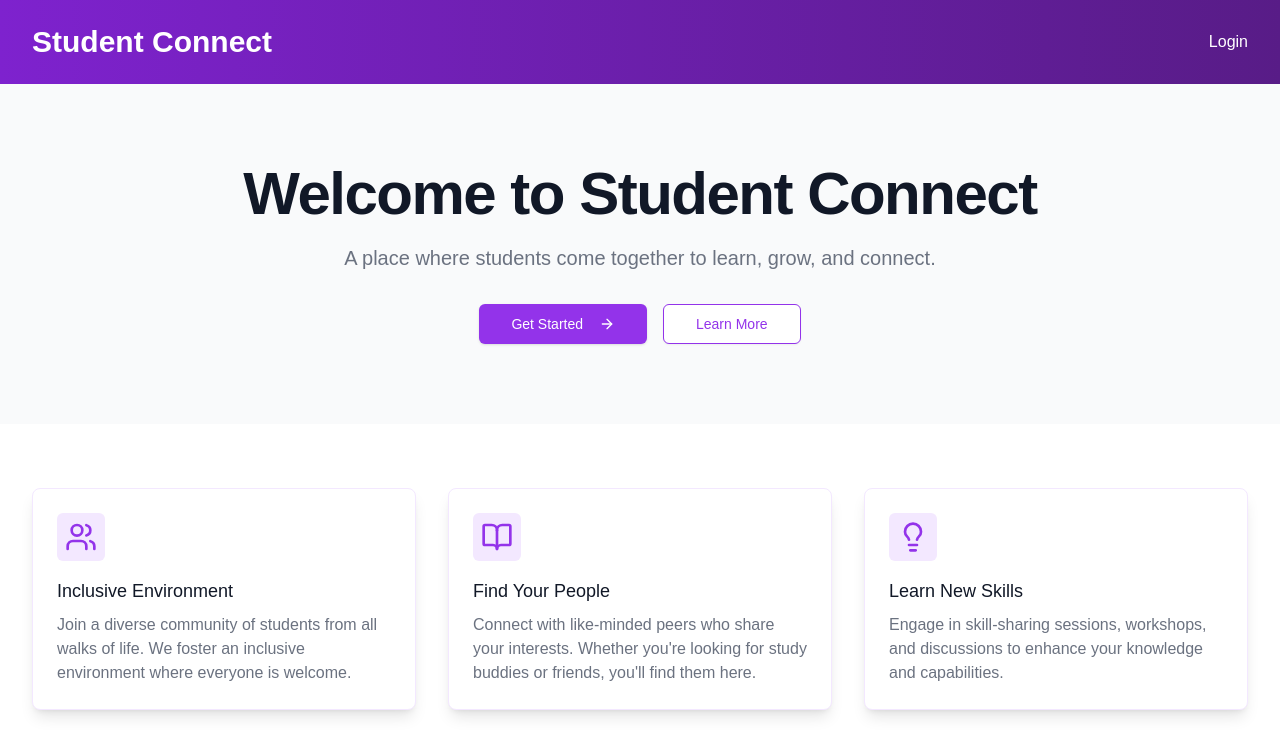
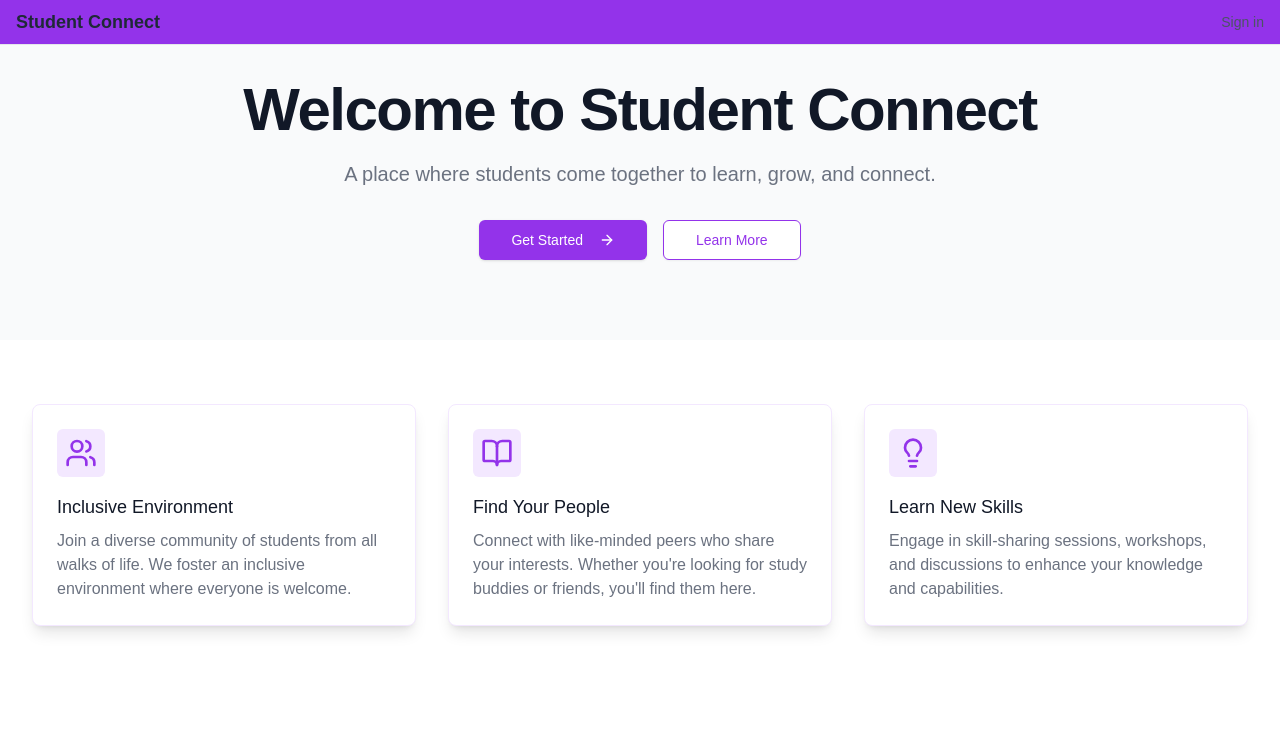
Before and after one commit to gonsis10/Student-Connect, a Next.js app: page /landing in a window 1280 px wide. Shown: the top 756 px of the page. Built offline with nearby package versions, Linux system fonts and the light colour scheme; no server answers.

Commit message:
update landing navbar

```diff
--- a/src/app/landing/page.tsx
+++ b/src/app/landing/page.tsx
@@ -1,19 +1,13 @@
 import Link from "next/link";
 import { Button } from "@/components/ui/button";
 import { ArrowRight, Users, BookOpen, Lightbulb } from "lucide-react";
+import Navbar from "@/components/ui/Navbar";
 
 export default function Home() {
 	return (
 		<div className="flex flex-col min-h-screen">
-			<header className="py-6 px-4 sm:px-6 lg:px-8 bg-gradient-to-r from-purple-700 to-purple-900">
-				<div className="max-w-7xl mx-auto flex justify-between items-center">
-					<h1 className="text-3xl font-bold text-white">Student Connect</h1>
-					<nav className="space-x-4">
-						<Link href="/login" className="text-white hover:text-gray-200 transition">
-							Login
-						</Link>
-					</nav>
-				</div>
+			<header>
+				<Navbar />
 			</header>
 
 			<main className="flex-grow">
--- a/src/components/ui/Navbar.tsx
+++ b/src/components/ui/Navbar.tsx
@@ -47,10 +47,10 @@
     };
 
     return (
-        <nav className="fixed top-0 left-0 w-full bg-white border-b border-gray-200 z-50">
-            <div className="container mx-auto px-4 py-2 flex justify-between items-center">
-                <div className="text-lg font-semibold text-gray-800">
-                    Your App
+        <nav className="fixed top-0 left-0 w-full border-b border-gray-200 z-50 bg-purple-600">
+            <div className="container mx-auto px-4 py-2 flex justify-between items-center ">
+                <div className="text-lg font-semibold text-gray-800 text-black">
+                    Student Connect
                 </div>
                 <div className="flex items-center gap-4">
                     {user ? (
@@ -65,7 +65,7 @@
                                 )}
                                 <button
                                     onClick={handleLogout}
-                                    className="text-sm text-gray-600 hover:text-gray-800"
+                                    className="text-sm text-gray-900 hover:text-gray-800"
                                 >
                                     Logout
                                 </button>
```
